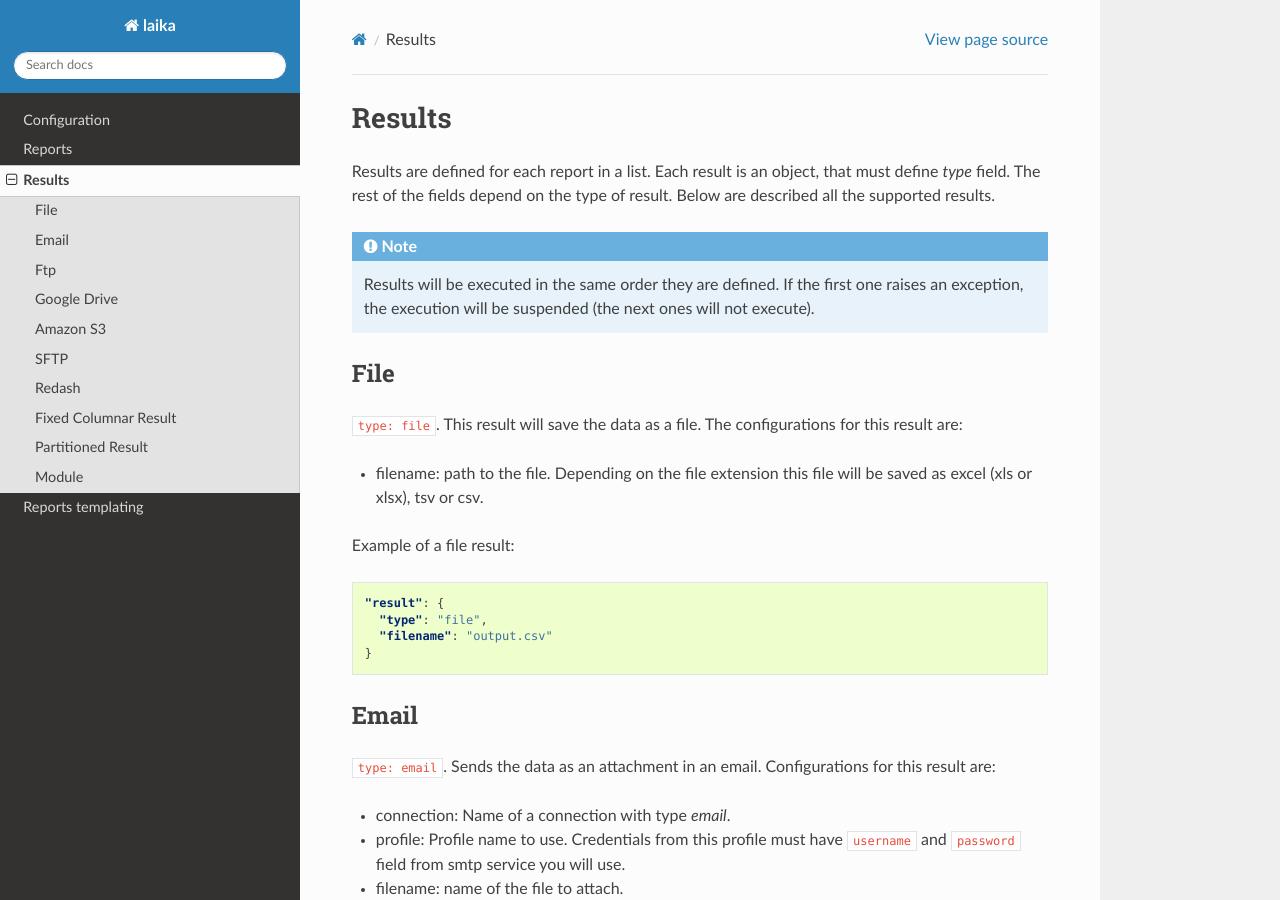
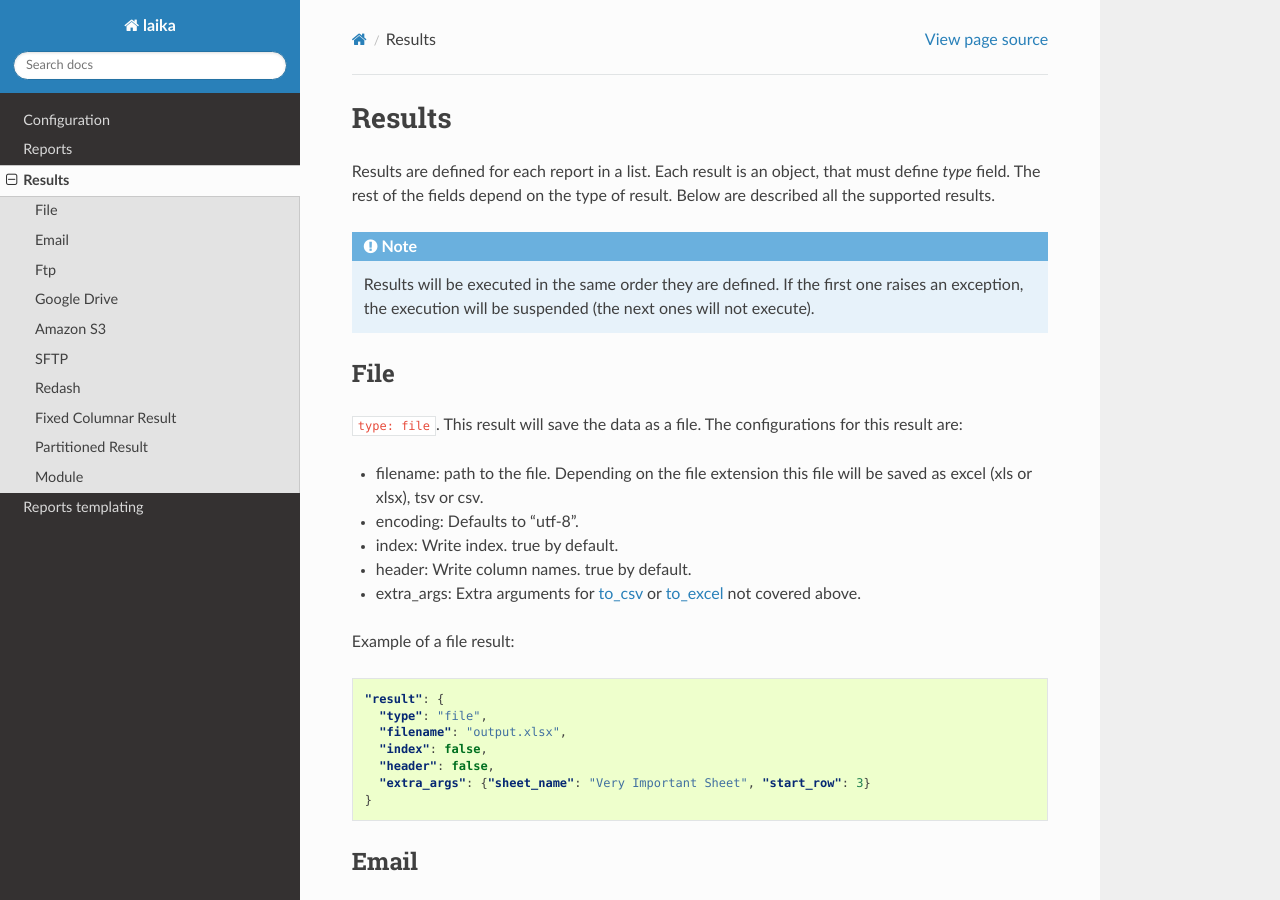
Before and after one commit to trocafone/laika, a Sphinx documentation site: the page built from docs/results.rst, in a window 1280 px wide and 900 px high. Built offline with Sphinx 7.4.7 and the Read the Docs theme 2.0.0, drawn with Linux system fonts in a browser that asks for light colours.

Commit message:
Add extra_args to FileResult (#37)
* Add extra_args to FileResult

Enables the use of all the parameters available for to_csv
and to_excel.

* Update docs/results.rst

Co-Authored-By: gseva <gavrilovseva@gmail.com>

* Add PR suggestions

* Add PR suggestion

- No need to unpack dict when updating

```diff
--- a/docs/results.rst
+++ b/docs/results.rst
@@ -19,6 +19,10 @@
 
 -  filename: path to the file. Depending on the file extension this file
    will be saved as excel (xls or xlsx), tsv or csv.
+-  encoding: Defaults to "utf-8".
+-  index: Write index. true by default.
+-  header: Write column names. true by default.
+-  extra_args: Extra arguments for to_csv_ or to_excel_ not covered above.
 
 Example of a file result:
 
@@ -26,8 +30,14 @@
 
     "result": {
       "type": "file",
-      "filename": "output.csv"
+      "filename": "output.xlsx",
+      "index": false,
+      "header": false,
+      "extra_args": {"sheet_name": "Very Important Sheet", "start_row": 3}
     }
+
+.. _to_csv: https://pandas.pydata.org/pandas-docs/stable/reference/api/pandas.DataFrame.to_csv.html
+.. _to_excel: https://pandas.pydata.org/pandas-docs/stable/reference/api/pandas.DataFrame.to_excel.html
 
 Email
 ^^^^^
```
Also changed, not shown: 1 other file.
